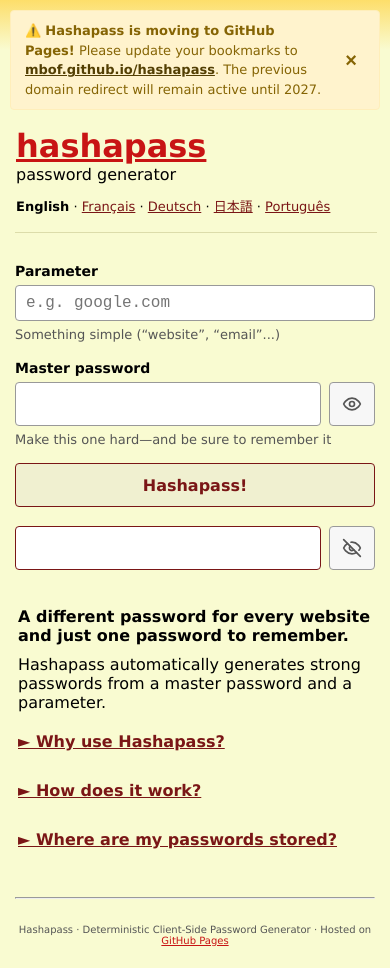
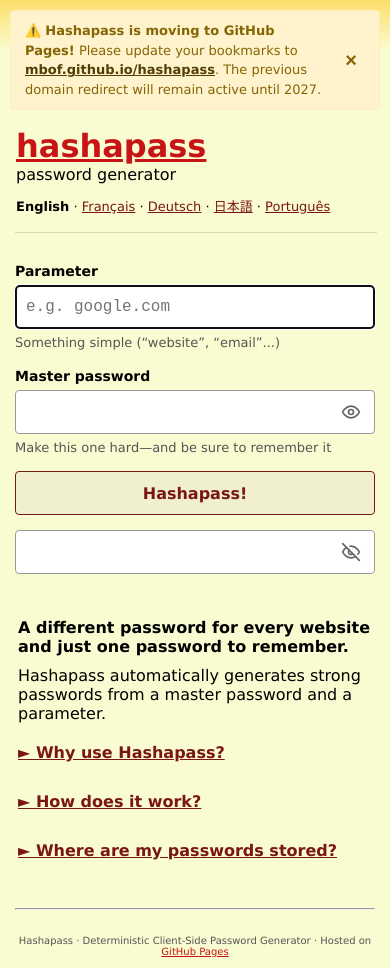
Before and after one commit to mbof/hashapass, an Angular app: page / in a window 390 px wide. Built offline with nearby package versions, Linux system fonts and the light colour scheme.

Commit message:
fix: set initial focus, retain master password, align input fields, and stabilize layout

```diff
--- a/src/app/app.css
+++ b/src/app/app.css
@@ -42,82 +42,69 @@
   border-collapse: collapse;
 }
 
-.form-label {
+.form-label,
+.form-submit-cell {
   text-align: right;
-  width: 30%;
   padding-right: 8px;
+  vertical-align: middle;
+  white-space: nowrap;
 }
 
 .form-input-cell {
   padding: 4px 0;
+  vertical-align: middle;
+  width: 170px;
 }
 
-.form-input {
-  font-family: monospace;
+.input-wrapper {
+  position: relative;
+  display: inline-block;
+  width: 170px;
+  vertical-align: middle;
 }
 
-.form-help {
-  font-size: small;
-  text-align: left;
-  padding-left: 0.5em;
-  color: #333;
-}
-
-.form-submit-cell {
-  text-align: right;
-  padding-right: 8px;
-}
-
-.form-submit-btn {
-  font-family: inherit;
-  cursor: pointer;
+.form-input,
+.result-input {
+  width: 170px;
+  height: 26px;
+  font-family: monospace;
+  font-size: 13px;
+  padding: 2px 5px;
+  box-sizing: border-box;
+  border: 1px solid #7f9db9;
+  border-radius: 2px;
+  background: #fff;
+  vertical-align: middle;
+  margin: 0;
 }
 
 .result-input {
-  font-family: monospace;
   font-weight: bold;
 }
 
-.result-action-cell {
-  font-size: small;
-  text-align: left;
-  padding-left: 0.5em;
-}
-
-.input-with-toggle {
-  display: inline-flex;
-  align-items: center;
-  gap: 4px;
-  vertical-align: middle;
-}
-
-.result-group {
-  display: inline-flex;
-  align-items: center;
-  gap: 4px;
-  vertical-align: middle;
+.form-input-with-toggle {
+  width: 100%;
+  padding-right: 26px;
 }
 
 .toggle-password-btn {
-  background: #f7f7f7;
-  border: 1px solid #aaa;
-  border-radius: 3px;
-  padding: 2px 4px;
+  position: absolute;
+  right: 2px;
+  top: 50%;
+  transform: translateY(-50%);
+  background: transparent;
+  border: none;
   cursor: pointer;
+  padding: 2px;
   display: inline-flex;
   align-items: center;
   justify-content: center;
-  color: #555;
+  color: #666;
   line-height: 1;
-  vertical-align: middle;
-  height: 22px;
-  box-sizing: border-box;
 }
 
 .toggle-password-btn:hover {
   color: #7a1616;
-  border-color: #7a1616;
-  background-color: #fefee8;
 }
 
 .toggle-password-btn:focus-visible {
@@ -127,14 +114,33 @@
 
 .toggle-password-icon {
   display: block;
-  width: 14px;
-  height: 14px;
+  width: 15px;
+  height: 15px;
+}
+
+.form-help,
+.result-action-cell {
+  font-size: small;
+  text-align: left;
+  padding-left: 0.5em;
+  color: #333;
+  vertical-align: middle;
+  white-space: nowrap;
+}
+
+.form-submit-btn {
+  font-family: inherit;
+  cursor: pointer;
+  padding: 1px 6px;
+  vertical-align: middle;
 }
 
 .copy-button {
   cursor: pointer;
   padding: 2px 8px;
   font-family: inherit;
+  font-size: small;
+  vertical-align: middle;
 }
 
 .info-table {
@@ -201,39 +207,42 @@
     box-sizing: border-box;
   }
 
+  .input-wrapper {
+    width: 100% !important;
+    display: block;
+  }
+
+  .form-input,
+  .result-input {
+    width: 100% !important;
+    height: 44px !important;
+    font-size: 16px !important; /* Prevents auto-zoom on mobile Safari */
+    padding: 8px 10px !important;
+    border: 1px solid #999;
+    border-radius: 4px;
+    box-sizing: border-box;
+  }
+
+  .form-input-with-toggle {
+    padding-right: 44px !important;
+  }
+
+  .toggle-password-btn {
+    right: 4px;
+    padding: 10px;
+  }
+
+  .toggle-password-icon {
+    width: 20px;
+    height: 20px;
+  }
+
   .form-help {
     padding-top: 4px !important;
     padding-bottom: 8px !important;
     padding-left: 2px !important;
     color: #555;
-  }
-
-  .input-with-toggle {
-    display: flex;
-    gap: 8px;
-    align-items: stretch;
-    width: 100%;
-  }
-
-  .input-with-toggle .form-input {
-    flex: 1;
-    min-width: 0;
-    width: auto !important;
-  }
-
-  .toggle-password-btn {
-    min-height: 44px;
-    min-width: 44px;
-    height: auto;
-    padding: 0 12px;
-    border-radius: 4px;
-    border: 1px solid #999;
-    background-color: #f7f7f7;
-  }
-
-  .toggle-password-icon {
-    width: 20px;
-    height: 20px;
+    white-space: normal !important;
   }
 
   .form-divider-row {
@@ -242,6 +251,7 @@
 
   .form-submit-cell {
     padding-top: 8px !important;
+    white-space: normal !important;
   }
 
   .form-submit-btn {
@@ -256,40 +266,22 @@
     margin-bottom: 12px;
   }
 
-  .result-group {
-    display: flex;
-    gap: 8px;
-    align-items: stretch;
-    width: 100%;
-    margin-top: 4px;
-  }
-
-  .result-input {
-    flex: 1;
-    min-width: 0;
-    width: auto !important;
-    font-size: 18px !important;
-    padding: 8px 10px !important;
-    border: 1px solid #7a1616;
-    border-radius: 4px;
-    box-sizing: border-box;
-    background: #fff;
+  .result-action-cell {
+    padding-top: 8px !important;
+    padding-left: 0 !important;
+    white-space: normal !important;
   }
 
   .copy-button {
+    width: 100% !important;
     min-height: 44px;
     padding: 0 16px;
-    font-size: 14px;
+    font-size: 16px;
     font-weight: bold;
     background: #7a1616;
     color: #fff;
     border: none;
     border-radius: 4px;
-    white-space: nowrap;
-  }
-
-  .result-action-cell {
-    padding-left: 0 !important;
   }
 
   p {
--- a/src/app/app.html
+++ b/src/app/app.html
@@ -47,7 +47,7 @@
                       <input
                         id="parameterId"
                         name="parameter"
-                        size="16"
+                        autofocus
                         class="form-input"
                         autocomplete="on"
                         [(ngModel)]="parameter"
@@ -61,13 +61,12 @@
                   <tr>
                     <td class="form-label">{{ t.seedLabel }}</td>
                     <td class="form-input-cell">
-                      <div class="input-with-toggle">
+                      <div class="input-wrapper">
                         <input
                           [type]="showMasterPassword() ? 'text' : 'password'"
                           id="seedId"
                           name="seed"
-                          size="16"
-                          class="form-input"
+                          class="form-input form-input-with-toggle"
                           [(ngModel)]="seed"
                         />
                         <button
@@ -110,13 +109,12 @@
                       />
                     </td>
                     <td class="form-input-cell">
-                      <div class="result-group">
+                      <div class="input-wrapper">
                         <input
                           [type]="showGeneratedPassword() ? 'text' : 'password'"
                           name="result"
                           id="resultId"
-                          size="16"
-                          class="result-input"
+                          class="form-input result-input form-input-with-toggle"
                           [value]="result()"
                           (click)="selectResult($event)"
                         />
@@ -141,14 +139,15 @@
                             </svg>
                           }
                         </button>
-                        @if (result()) {
-                          <button type="button" class="copy-button" (click)="copyToClipboard()">
-                            {{ copied() ? t.copiedButton : t.copyButton }}
-                          </button>
-                        }
                       </div>
                     </td>
-                    <td class="result-action-cell"></td>
+                    <td class="result-action-cell">
+                      @if (result()) {
+                        <button type="button" class="copy-button" (click)="copyToClipboard()">
+                          {{ copied() ? t.copiedButton : t.copyButton }}
+                        </button>
+                      }
+                    </td>
                   </tr>
                 </tbody>
               </table>
--- a/src/app/app.ts
+++ b/src/app/app.ts
@@ -1,4 +1,4 @@
-import { Component, OnInit, signal, computed, inject } from '@angular/core';
+import { Component, OnInit, AfterViewInit, signal, computed, inject } from '@angular/core';
 import { FormsModule } from '@angular/forms';
 import { HashapassService } from './services/hashapass.service';
 import { LocaleService } from './services/locale.service';
@@ -11,7 +11,7 @@
   templateUrl: './app.html',
   styleUrl: './app.css',
 })
-export class App implements OnInit {
+export class App implements OnInit, AfterViewInit {
   private readonly hashapassService = inject(HashapassService);
   readonly localeService = inject(LocaleService);
 
@@ -62,6 +62,17 @@
     }
   }
 
+  ngAfterViewInit(): void {
+    if (typeof document !== 'undefined') {
+      setTimeout(() => {
+        const paramElem = document.getElementById('parameterId') as HTMLInputElement | null;
+        if (paramElem) {
+          paramElem.focus();
+        }
+      }, 0);
+    }
+  }
+
   setLanguage(lang: SupportedLocale): void {
     this.localeService.setLocale(lang, true, true);
   }
@@ -77,7 +88,6 @@
 
     const output = this.hashapassService.generate(this.seed, this.parameter);
     this.result.set(output);
-    this.seed = ''; // Clear master password for security, matching original behavior
 
     setTimeout(() => {
       const resultElem = document.getElementById('resultId') as HTMLInputElement | null;
```
Also changed, not shown: 1 other file (tests, documents, lock files or other folders).
